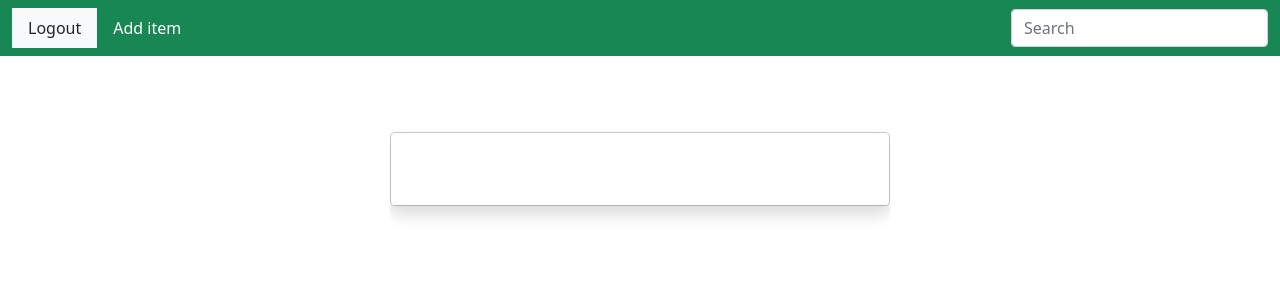
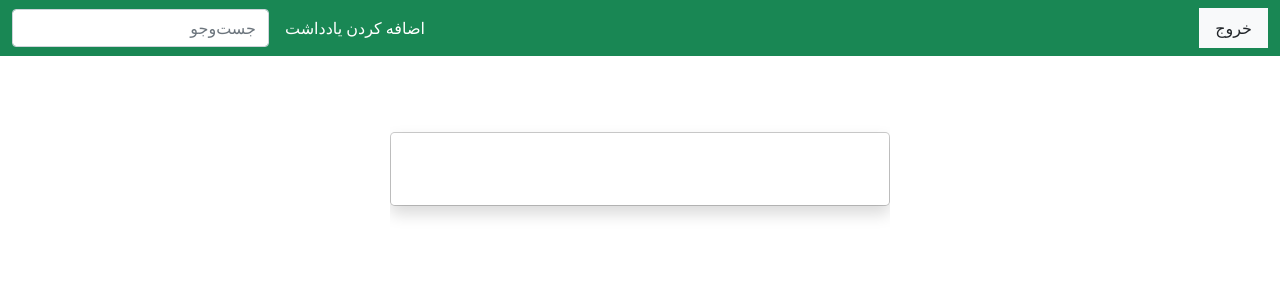
Before and after one commit to aaghamohammadi/journal, a Django app: page /notes/items/ in a window 1280 px wide. Shown: the top 300 px of the page. Run offline with Django 3.2, Linux system fonts and the light colour scheme; the visitor is signed in with stand-in values (Sample User, id 1); data that the repository does not hold is empty.

Commit message:
feat(notes): change the language from english to Farsi

```diff
--- a/journal/settings.py
+++ b/journal/settings.py
@@ -108,7 +108,7 @@ AUTH_PASSWORD_VALIDATORS = [
 # Internationalization
 # https://docs.djangoproject.com/en/3.2/topics/i18n/
 
-LANGUAGE_CODE = 'en-us'
+LANGUAGE_CODE = 'fa'
 
 TIME_ZONE = 'UTC'
 
--- a/notes/models.py
+++ b/notes/models.py
@@ -7,8 +7,8 @@ class User(AbstractUser):
 
 
 class Item(models.Model):
-    title = models.CharField(max_length=50)
-    text = models.TextField()
+    title = models.CharField(max_length=50, verbose_name="عنوان")
+    text = models.TextField(verbose_name="متن")
     user = models.ForeignKey(User, on_delete=models.CASCADE)
 
     def __str__(self):
--- a/notes/templates/notes/base.html
+++ b/notes/templates/notes/base.html
@@ -1,5 +1,5 @@
 <!DOCTYPE html>
-<html lang="en">
+<html dir="rtl" lang="fa">
 <head>
     <meta charset="utf-8">
     <meta name="viewport" content="width=device-width, initial-scale=1">
@@ -15,7 +15,7 @@
     <div class="container-fluid">
         <div class="collapse navbar-collapse">
             {% if request.user.is_authenticated %}
-            <a href="{% url 'logout' %}" class="nav-link text-dark bg-light">Logout</a>
+            <a href="{% url 'logout' %}" class="nav-link text-dark bg-light">خروج</a>
             {% endif %}
             {% block header %}
 
--- a/notes/templates/notes/item_confirm_delete.html
+++ b/notes/templates/notes/item_confirm_delete.html
@@ -2,7 +2,8 @@
 {% block content %}
 <form method="POST">
     {% csrf_token %}
-    <p>Would you like to delete <b>{{ item }}</b>?</p>
-    <input type="submit" value="Delete" class="btn btn-success">
+    <p>آیا از حذف <b>{{ item }}</b>
+        مطمئن هستید؟</p>
+    <input type="submit" value="حذف" class="btn btn-success">
 </form>
 {% endblock content%}
--- a/notes/templates/notes/item_form.html
+++ b/notes/templates/notes/item_form.html
@@ -4,6 +4,6 @@
 <form method="POST" action="">
     {% csrf_token %}
     {{ form | crispy }}
-    <input type="submit" value="Submit" class="btn btn-success">
+    <input type="submit" value="ارسال" class="btn btn-success">
 </form>
 {% endblock content%}
--- a/notes/templates/notes/landing.html
+++ b/notes/templates/notes/landing.html
@@ -1,10 +1,10 @@
 {% extends 'notes/base.html' %}
 
 {% block header %}
-<a href="{% url 'notes:create' %}" class="nav-link me-auto text-white">Add item</a>
+<a href="{% url 'notes:create' %}" class="nav-link me-auto text-white">اضافه کردن یاد‌داشت</a>
 
 <form method="GET">
-    <input type="text" name="search-area" value="{{ search_input }}" placeholder="Search" class="form-control">
+    <input type="text" name="search-area" value="{{ search_input }}" placeholder="جست‌وجو" class="form-control">
 </form>
 {% endblock header %}
 
@@ -13,9 +13,9 @@
     {% for item in items %}
     <tr>
         <td>{{ item.title }}</td>
-        <td><a href="{% url 'notes:item' item.id %}" class="nav-link me-auto">View</a></td>
-        <td><a href="{% url 'notes:edit' item.id %}" class="nav-link me-auto">Edit</a></td>
-        <td><a href="{% url 'notes:delete' item.id %}" class="nav-link me-auto">Delete</a></td>
+        <td><a href="{% url 'notes:item' item.id %}" class="nav-link me-auto">دیدن</a></td>
+        <td><a href="{% url 'notes:edit' item.id %}" class="nav-link me-auto">ویرایش</a></td>
+        <td><a href="{% url 'notes:delete' item.id %}" class="nav-link me-auto">حذف</a></td>
     </tr>
     {% endfor %}
 </table>
--- a/notes/templates/notes/register.html
+++ b/notes/templates/notes/register.html
@@ -3,13 +3,13 @@
 
 {% block header %}
 {% if not request.user.is_authenticated %}
-<a href="{% url 'login' %}" class="nav-link me-auto text-white">Login</a>
+<a href="{% url 'login' %}" class="nav-link me-auto text-white">ورود</a>
 {% endif %}
 {% endblock header %}
 {% block content %}
 <form method="post" class="form-group">
     {% csrf_token %}
     {{ form | crispy }}
-    <input type="submit" value="signup" class="btn btn-success">
+    <input type="submit" value="ثبت‌نام" class="btn btn-success">
 </form>
 {% endblock content%}
--- a/notes/templates/notes/success.html
+++ b/notes/templates/notes/success.html
@@ -1,4 +1,4 @@
 {% extends 'notes/base.html' %}
 {% block content %}
-<p>The operation is successful</p>
+<p>عملیات موفقیت آمیز بود.</p>
 {% endblock content %}
--- a/templates/registration/login.html
+++ b/templates/registration/login.html
@@ -2,12 +2,12 @@
 {% load crispy_forms_tags %}
 
 {% block header %}
-<a href="{% url 'notes:register' %}" class="nav-link me-auto text-white">Register</a>
+<a href="{% url 'notes:register' %}" class="nav-link me-auto text-white">ثبت‌نام</a>
 {% endblock header %}
 {% block content %}
 <form method="post" class="form-group">
     {% csrf_token %}
     {{ form | crispy }}
-    <input type="submit" value="login" class="btn btn-success">
+    <input type="submit" value="ورود" class="btn btn-success">
 </form>
 {% endblock content%}
```
Also changed, not shown: notes/migrations/0001_initial.py, notes/migrations/0002_item.py (deleted).
